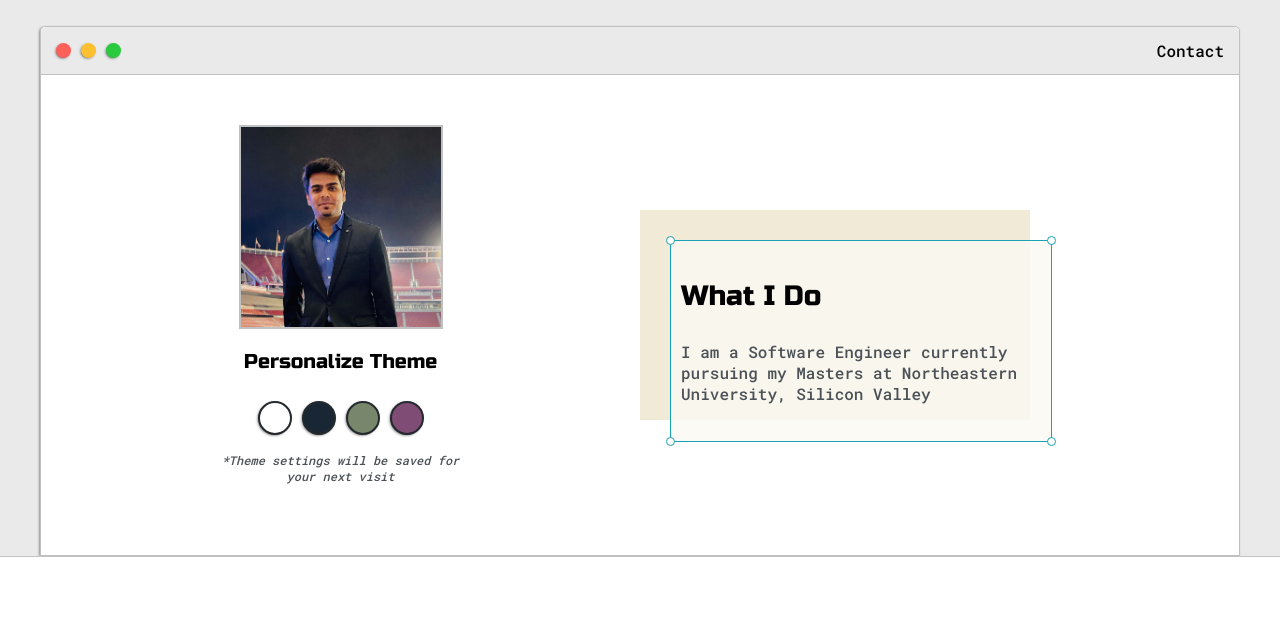
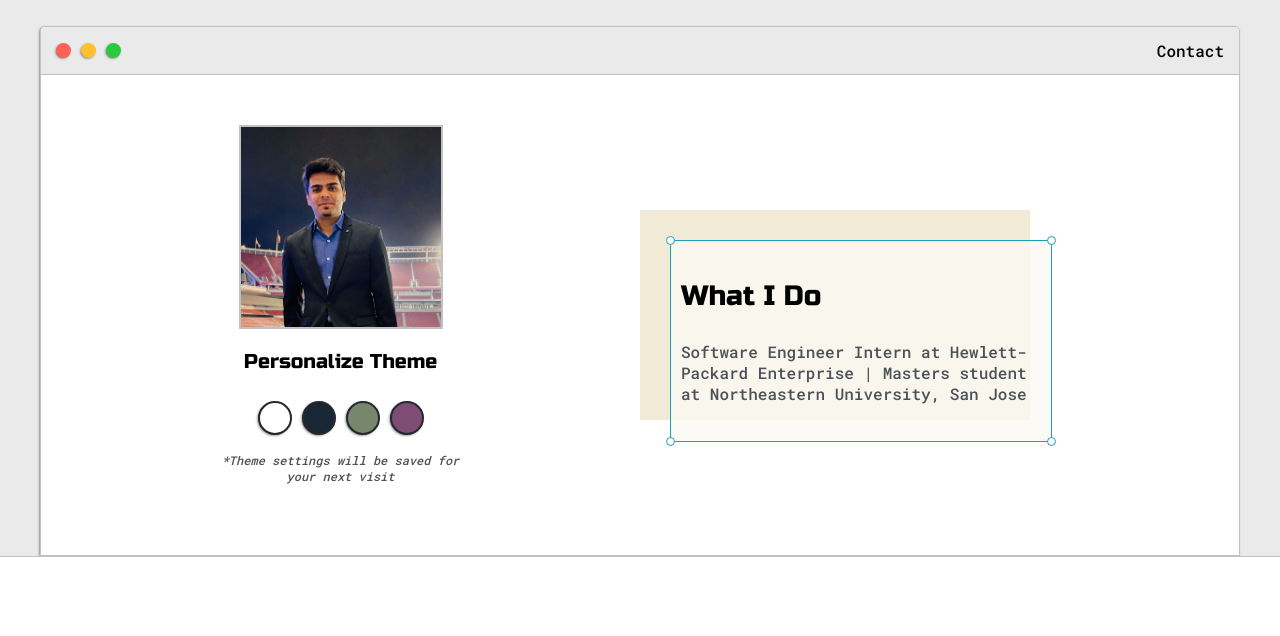
Before and after one commit to paragshah7/personal-portfolio, a plain HTML site: page index.html in a window 1280 px wide. Shown: the part 134-770 px from the top of the page. Drawn offline with Linux system fonts and the light colour scheme.

Commit message:
Updated Resume and Bio

```diff
--- a/index.html
+++ b/index.html
@@ -61,7 +61,7 @@
 							<div id="corner-tl" class="corner"></div>
 							<div id="corner-tr" class="corner"></div>
 							<h3>What I Do</h3>
-							<p>I am a Software Engineer currently pursuing my Masters at Northeastern University, Silicon Valley</p>
+							<p>Software Engineer Intern at Hewlett-Packard Enterprise | Masters student at Northeastern University, San Jose</p>
 							<div id="corner-br" class="corner"></div>
 							<div id="corner-bl" class="corner"></div>
 						</div>
```
Also changed, not shown: 1 other file.
